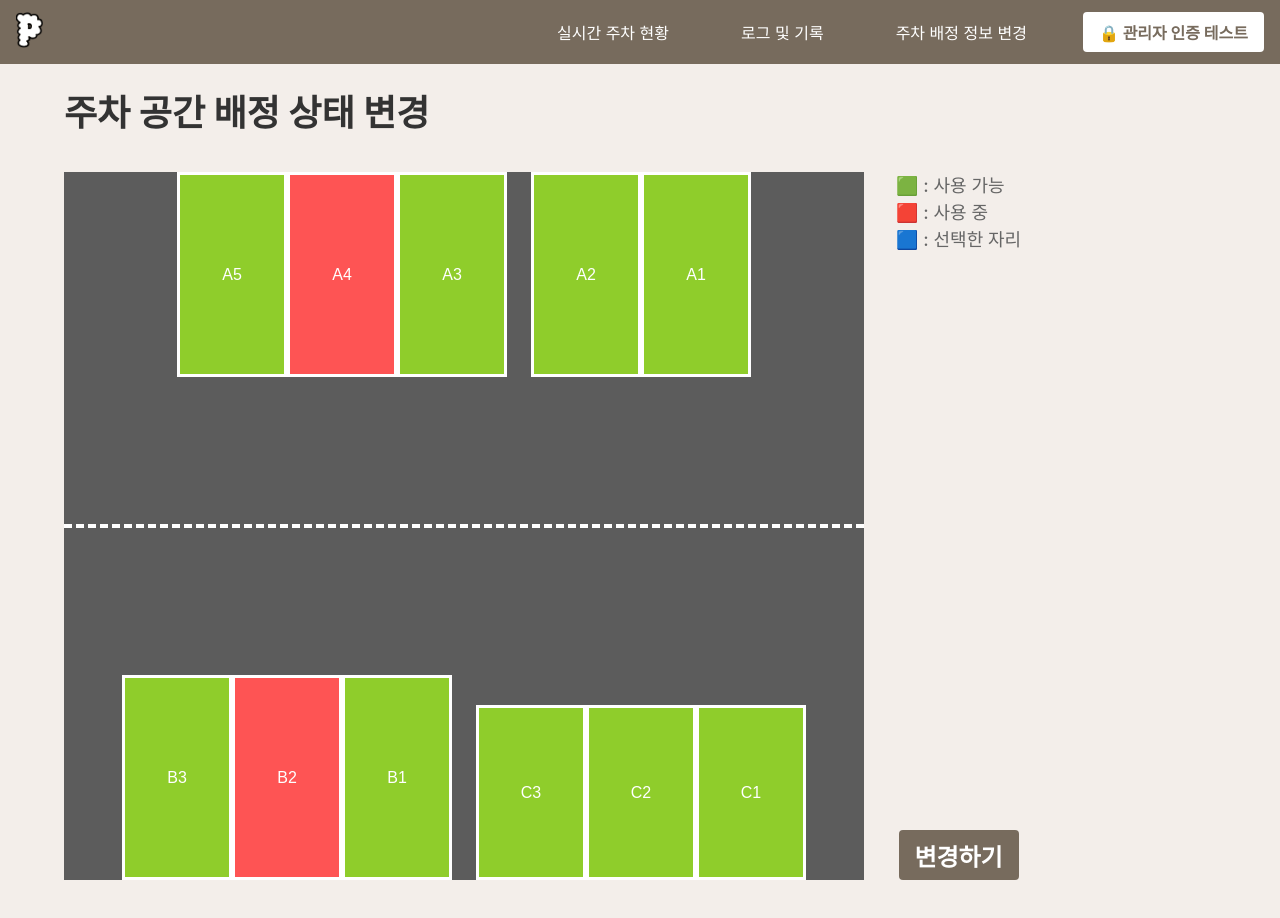
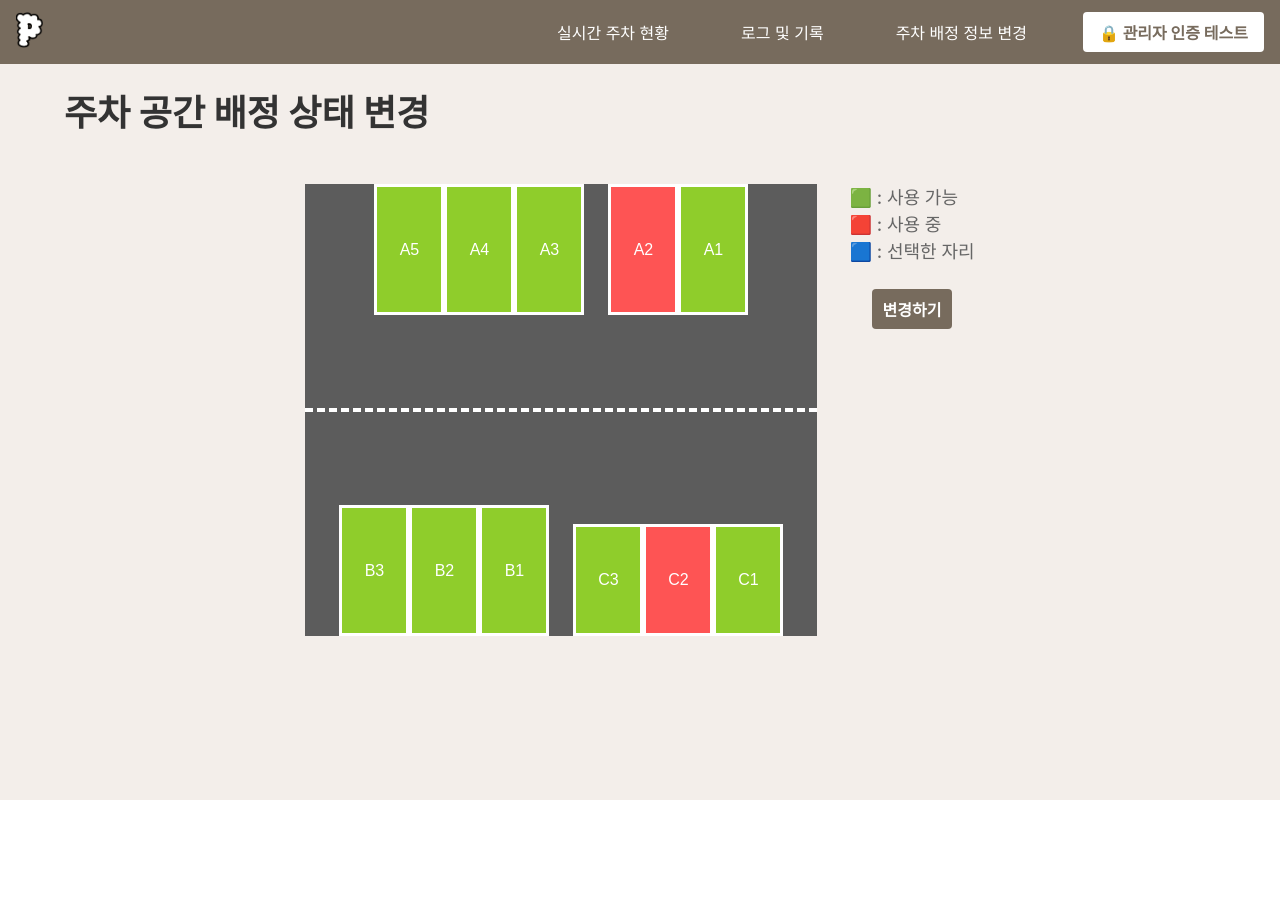
Before and after one commit to Me-in-U/Alpacar, a Vue app in the folder frontend/alpacar-vue/: page /admin-parkingreassign in a window 1280 px wide. Shown: the top 918 px of the page. After the commit the page ends 800 px from the top, so only its background shows below. Built offline with nearby package versions, Linux system fonts and the light colour scheme; no server answers; the HTML template or start-up script is replaced by a standard one.

Commit message:
주차장 크기, 모달 크기 수정

```diff
--- a/frontend/alpacar-vue/src/views/admin/AdminParkingReassign.vue
+++ b/frontend/alpacar-vue/src/views/admin/AdminParkingReassign.vue
@@ -80,17 +80,17 @@ type Spot = { id: string; status: 'available' | 'occupied' }
 // 샘플 데이터
 const row1 = reactive<Spot[]>([
   { id: 'A5', status: 'available' },
-  { id: 'A4', status: 'occupied' },
+  { id: 'A4', status: 'available' },
   { id: 'A3', status: 'available' },
-  { id: 'A2', status: 'available' },
+  { id: 'A2', status: 'occupied' },
   { id: 'A1', status: 'available' },
 ])
 const row2 = reactive<Spot[]>([
   { id: 'B3', status: 'available' },
-  { id: 'B2', status: 'occupied' },
+  { id: 'B2', status: 'available' },
   { id: 'B1', status: 'available' },
   { id: 'C3', status: 'available' },
-  { id: 'C2', status: 'available' },
+  { id: 'C2', status: 'occupied' },
   { id: 'C1', status: 'available' },
 ])
 
@@ -127,30 +127,37 @@ function onContainerClick() {
   padding: 48px 64px;
   box-sizing: border-box;
   flex: 1;
+  display: flex;
+  flex-direction: column;
+  align-items: center;
 }
 
 .header-row {
   margin-bottom: 16px;
+  align-self: flex-start;
+  width: 100%;
 }
 
 .title {
   font-size: 36px;
   font-weight: 700;
   color: #333333;
+  margin-bottom: 32px;
 }
 
 /* view + side-panel */
 .view-and-legend {
   display: flex;
   align-items: flex-start;
+  justify-content: center;
   gap: 32px;
 }
 
 /* 도면 */
 .view {
   position: relative;
-  width: 800px;
-  height: 708px;
+  width: 512px;
+  height: 452px;
   background-color: #5c5c5c;
   overflow: hidden;
   box-sizing: border-box;
@@ -182,15 +189,19 @@ function onContainerClick() {
 .row-2 .spot:nth-child(3) {
   margin-right: 24px;
 }
+.row-2 {
+  display: flex;
+  align-items: flex-end;   /* ↓ 추가 */
+}
 .row-2 .spot:nth-child(n+4) {
-  height: 175px;
-  margin-top: calc(205px - 175px);
+  height: 112px;
+  /* margin-top: calc(205px - 175px); */
 }
 
 /* 주차칸 */
 .spot {
-  width: 110px;
-  height: 205px;
+  width: 70px;
+  height: 131px;
   border: 3.5px solid #fff;
   box-sizing: border-box;
   display: flex;
@@ -211,7 +222,6 @@ function onContainerClick() {
   flex-direction: column;
   align-items: center;
   justify-content: space-between; /* 위아래 배치 */
-  height: 708px;                  /* view와 동일 높이 */
   gap: 24px;
 }
 
@@ -225,11 +235,11 @@ function onContainerClick() {
 
 /* 변경하기 버튼 */
 .reassign-btn {
-  width: 120px;
-  height: 50px;
+  width: 80px;
+  height: 40px;
   background-color: #776b5d;
   color: #fff;
-  font-size: 24px;
+  font-size: 16px;
   font-weight: 600;
   border: none;
   border-radius: 4px;
--- a/frontend/alpacar-vue/src/views/admin/AdminReassignModal.vue
+++ b/frontend/alpacar-vue/src/views/admin/AdminReassignModal.vue
@@ -17,7 +17,6 @@
 </template>
 
 <script setup lang="ts">
-import { defineProps, defineEmits } from 'vue'
 import { useRouter } from 'vue-router'
 
 /**
@@ -53,12 +52,12 @@ function goAdminMain() {
   transform: translate(-50%, -50%);
   z-index: 1000;
 
-  width: 60%;
-  max-width: 560px;
-  padding: 40px;
+  width: 40%;
+  max-width: 448px;
+  padding: 30px;
   box-sizing: border-box;
   background-color: #f3eeea;
-  border: 3px solid #000;
+  border: 2px solid #000;
   box-shadow: 0 6px 4px rgba(0, 0, 0, 0.25);
 
   display: flex;
@@ -73,7 +72,7 @@ function goAdminMain() {
 /* 안내문 스타일 */
 .a3-container p {
   margin: 0;
-  font-size: 30px;
+  font-size: 20px;
   line-height: 1.2;
 }
 .seat {
@@ -88,12 +87,16 @@ function goAdminMain() {
 
 /* 버튼 공통 스타일 */
 .btn {
-  min-width: 120px;
-  padding: 12px 24px;
+  display: flex;
+  align-items: center;      /* 수직 가운데 정렬 */
+  justify-content: center;  /* 필요시 가로 가운데 정렬 */
+  min-width: 80px;
+  height: 40px;
+  padding: 0 24px;          /* 세로 패딩 제거, 좌우 패딩만 유지 */
   background-color: #776B5D;
   color: #fff;
   border: none;
-  font-size: 24px;
+  font-size: 16px;
   font-weight: bold;
   cursor: pointer;
   transition: background-color 0.2s;
```
